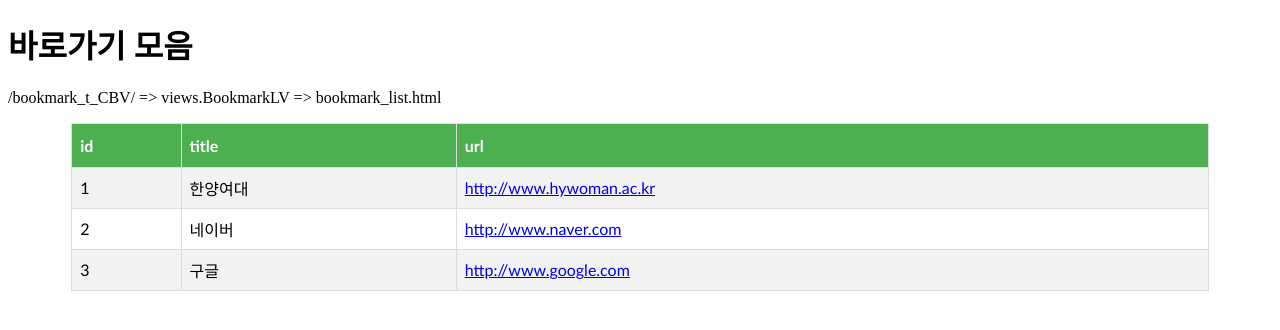
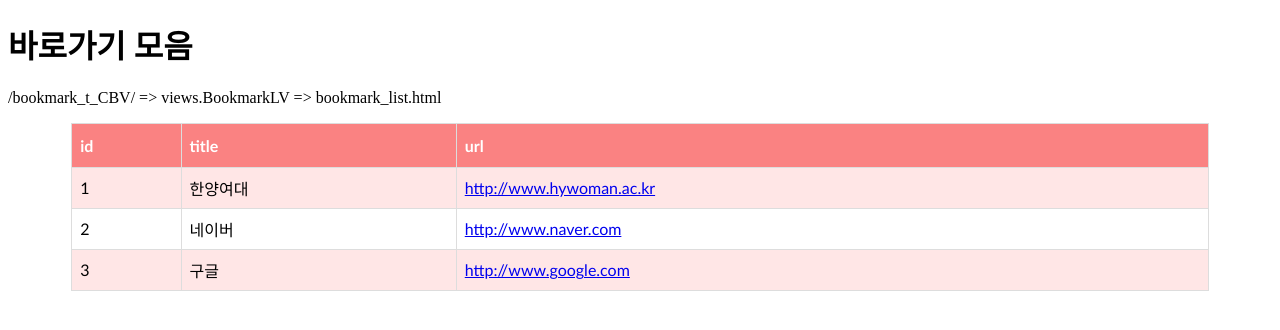
Before and after one commit to leejyjyjy97/bookmark, a Python web app: template bookmark/templates/bookmark/bookmark_list.html in a window 1280 px wide. Shown: the top 330 px of the page. Run offline with Jinja, Linux system fonts and the light colour scheme; the template is opened without the code that fills it, so the values that code supplies are empty.

Commit message:
Changed ...

```diff
--- a/bookmark/templates/bookmark/bookmark_list.html
+++ b/bookmark/templates/bookmark/bookmark_list.html
@@ -17,15 +17,15 @@
             padding: 8px;
         }
 
-        #tbl tr:nth-child(even){background-color: #f2f2f2;}
+        #tbl tr:nth-child(even){background-color: #FFE6E6;}
 
-        #tbl tr:hover {background-color: #ddd;}
+        #tbl tr:hover {background-color: #FAC1C1;}
 
         #tbl th {
             padding-top: 12px;
             padding-bottom: 12px;
             text-align: left;
-            background-color: #4CAF50;
+            background-color: #FA8282;
             color: white;
         }
     </style>
```
